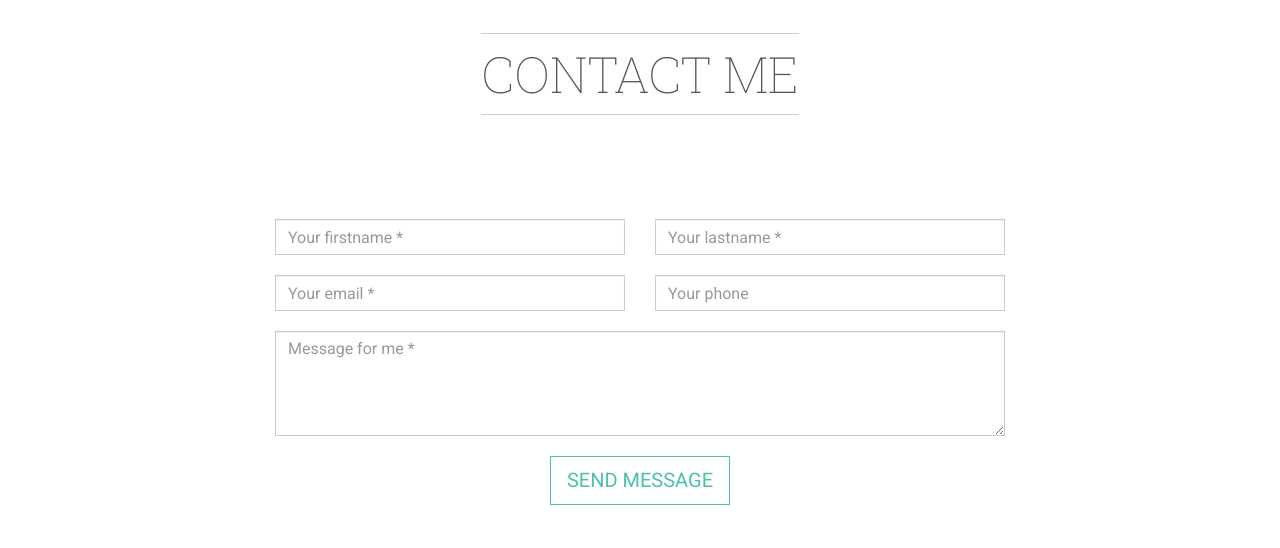
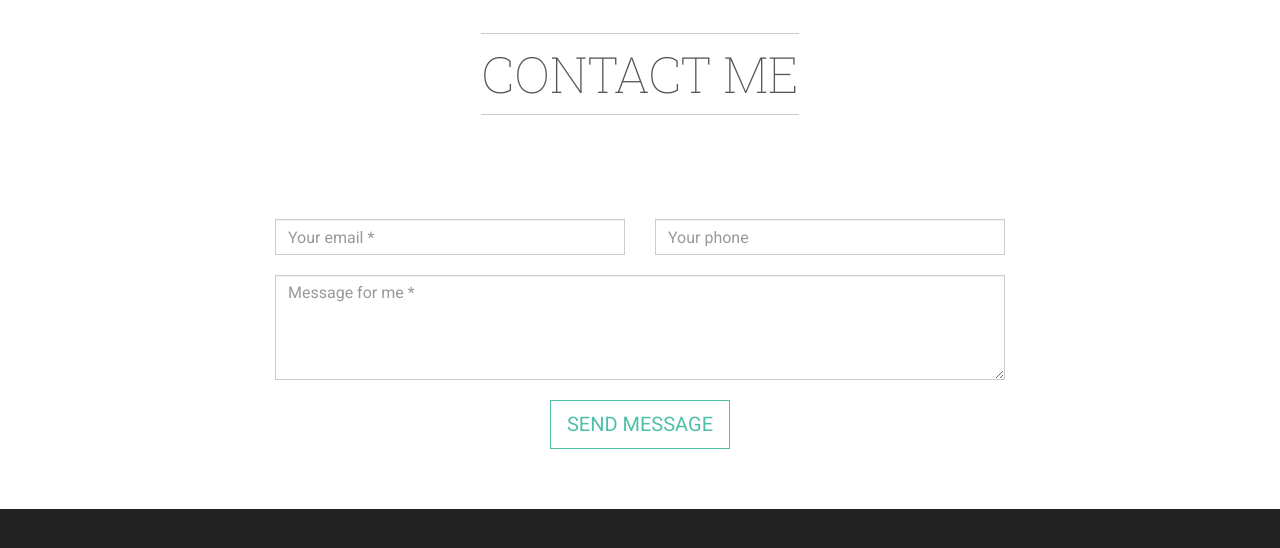
Before and after one commit to yatishkadam/Kadam-yatish-webdev, a website: page public/index.html in a window 1280 px wide. Shown: the part 3002-3550 px from the top of the page. Drawn offline with Linux system fonts and the light colour scheme; some packages are replaced by stand-ins of ours.

Commit message:
home page fixes

```diff
--- a/public/index.html
+++ b/public/index.html
@@ -351,12 +351,6 @@ _________________________________________________________ -->
 
                                 <div class="row">
                                     <div class="col-md-6">
-                                        <input type="text" name="name" class="form-control" placeholder="Your firstname *" required="required">
-                                    </div>
-                                    <div class="col-md-6">
-                                        <input type="text" name="surname" class="form-control" placeholder="Your lastname *" required="required">
-                                    </div>
-                                    <div class="col-md-6">
                                         <input type="text" name="email" class="form-control" placeholder="Your email *" required="required">
                                     </div>
                                     <div class="col-md-6">
```
